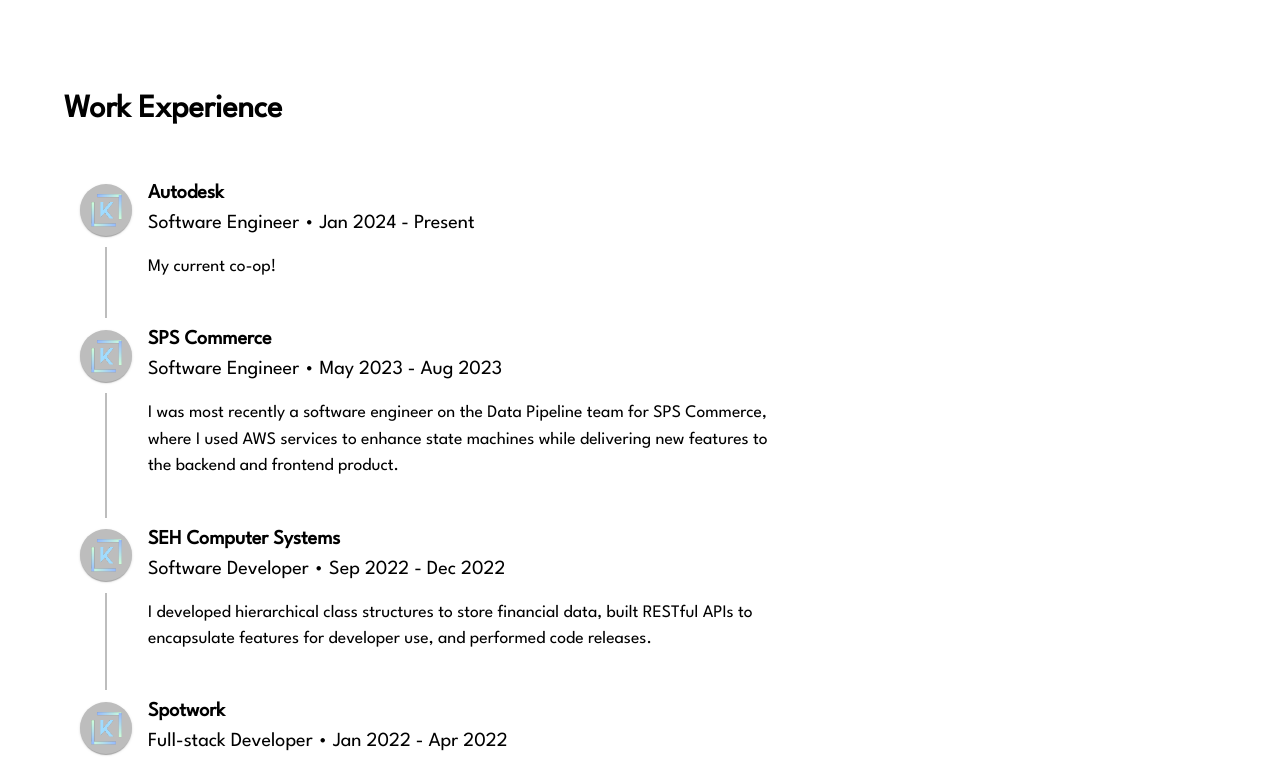
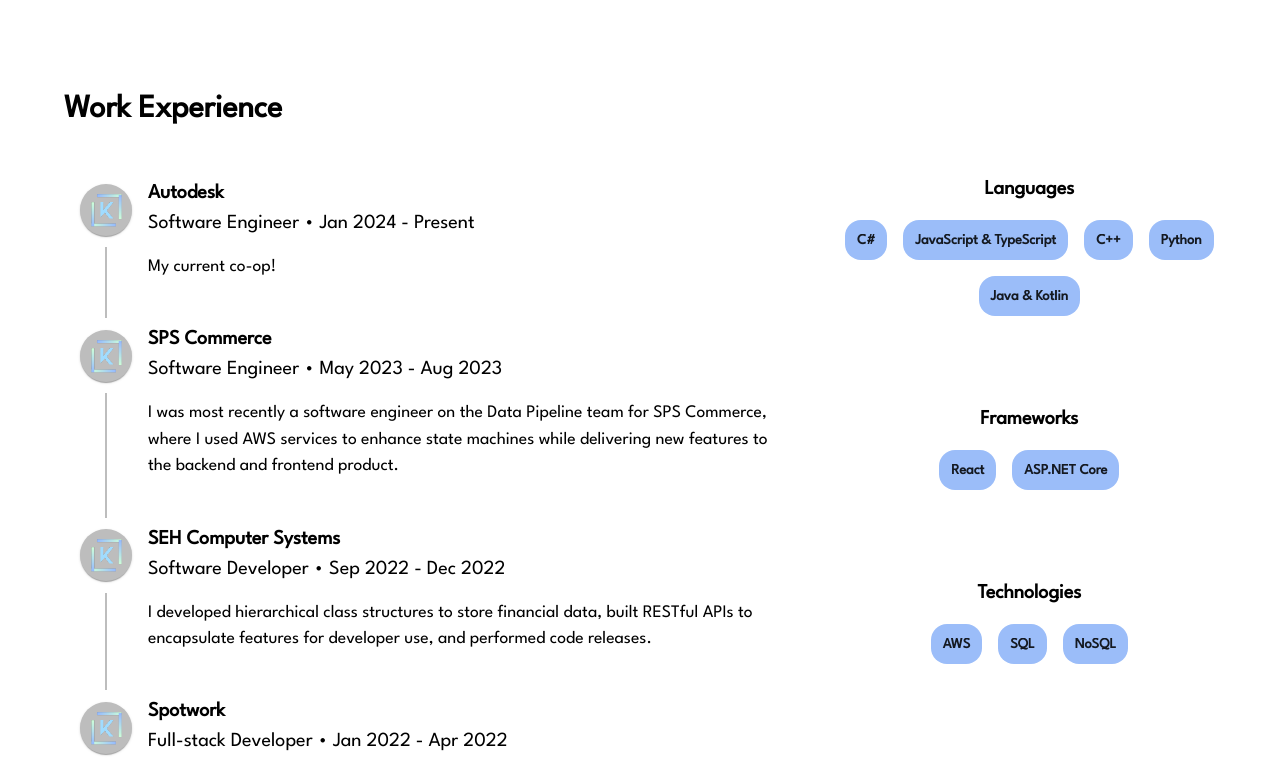
Before and after one commit to kevinhu12/kevinhu12.github.io, a React (Create React App) app: page / in a window 1280 px wide. Shown: the part 520-1283 px from the top of the page. Built offline with nearby package versions, Linux system fonts and the light colour scheme.

Commit message:
added skills section

```diff
--- a/src/pages/workExperience/WorkExperience.js
+++ b/src/pages/workExperience/WorkExperience.js
@@ -1,9 +1,10 @@
-import Box from '@mui/material/Box';
 import CenterBox from '../../shared/CenterBox';
+import Chip from '@mui/material/Chip';
 import CustomIcon from '../../shared/CustomIcon';
 import Grid from '@mui/material/Grid';
 import Section from '../../shared/Section';
 import SectionHeader from '../../shared/SectionHeader';
+import Stack from '@mui/material/Stack';
 import Timeline from '@mui/lab/Timeline';
 import TimelineItem, { timelineItemClasses } from '@mui/lab/TimelineItem';
 import TimelineSeparator from '@mui/lab/TimelineSeparator';
@@ -11,11 +12,9 @@
 import TimelineContent from '@mui/lab/TimelineContent';
 import TimelineDot from '@mui/lab/TimelineDot';
 import Text from '../../shared/Text';
-import Typography from '@mui/material/Typography';
 import { useTheme } from '@mui/material/styles';
-import WorkExperienceRow from './WorkExperienceRow';
 
-import { workExperience } from '../../utils/constants';
+import { skills, workExperience } from '../../utils/constants';
 
 const WorkExperience = ({
 
@@ -29,8 +28,9 @@
                 <Grid item xs={12}>
                     <SectionHeader>Work Experience</SectionHeader>
                 </Grid>
+
+                {/* Work Timeline */}
                 <Grid item xs={8}>
-                        {/* <WorkExperienceRow /> */}
                     <Timeline
                         sx={{ [`& .${timelineItemClasses.root}:before`]: { flex: 0, padding: 0 } }}
                     >
@@ -53,7 +53,39 @@
                         ))}
                     </Timeline>
                 </Grid>
-                <Grid item xs={4} />
+
+                {/* Skills and Languages */}
+                <Grid item xs={4}>
+                    {skills.map((skill) => (
+                        <>
+                            <CenterBox>
+                                <Text bold={true} paddingTop='1.5rem'>{skill.category}</Text>
+                            </CenterBox>
+                            <Stack
+                                direction='row'
+                                spacing={2}
+                                useFlexGap
+                                flexWrap='wrap'
+                                justifyContent='center'
+                                sx={{ paddingTop: '1rem', paddingBottom: '4rem' }}
+                            >
+                                {skill.items.map((item) => (
+                                    <Chip
+                                        color='info'
+                                        label={item}
+                                        sx={{
+                                            height: theme.chip.height,
+                                            fontSize: theme.chip.fontSize,
+                                            fontWeight: theme.chip.fontWeight
+                                        }}
+                                    />
+                                ))}
+                            </Stack>
+                        </>
+                    ))}
+
+
+                </Grid>
             </Grid>
         </Section>
     )
--- a/src/pages/workExperience/WorkExperienceRow.js
+++ /dev/null
@@ -1,32 +0,0 @@
-import Avatar from '@mui/material/Avatar';
-import CenterBox from '../../shared/CenterBox';
-import Grid from '@mui/material/Grid';
-import Typography from '@mui/material/Typography';
-import avatar from '../../assets/logo.png';
-
-const WorkExperienceRow = ({
-    theme
-}) => {
-
-    return (
-        <Grid container>
-            <Grid item xs={2}>
-                <CenterBox>
-                    <Avatar
-                        variant='rounded'
-                        alt='Kevin Hu Avatar'
-                        src={avatar}
-                        sx={{ width: 100, height: 100, border: '0.2rem solid #000000' }}
-                    />
-                </CenterBox>
-            </Grid>
-            <Grid item xs={1} />
-            <Grid item xs={9}>
-                <Typography sx={{ fontWeight: 'bold' }}>Test Company</Typography>
-                <Typography>test text</Typography>
-            </Grid>
-        </Grid>
-    )
-}
-
-export default WorkExperienceRow;
--- a/src/theme.js
+++ b/src/theme.js
@@ -6,11 +6,17 @@
     },
     palette: {
         primary: { main: '#000000' },
-        secondary: { main: '#ffffff' }
+        secondary: { main: '#ffffff' },
+        info: { main: '#9bbdf9' }
     },
     sectionSpacing: 100,
     gridSpacing: 2,
-    customIconDimensions: '2.5rem'
+    customIconDimensions: '2.5rem',
+    chip: {
+        height: 40,
+        fontSize: '0.9rem',
+        fontWeight: 'bold'
+    }
 });
 
 export default theme;
--- a/src/utils/constants.js
+++ b/src/utils/constants.js
@@ -37,3 +37,32 @@
         description: 'I started my career writing automated tests and performing QA testing for Iotum.'
     }
 ];
+
+export const skills = [
+    {
+        category: 'Languages',
+        items: [
+            'C#',
+            'JavaScript & TypeScript',
+            'C++',
+            'Python',
+            'Java & Kotlin'
+        ]
+    },
+    {
+        category: 'Frameworks',
+        items: [
+            'React',
+            'ASP.NET Core'
+        ]
+    },
+    {
+        category: 'Technologies',
+        items: [
+            'AWS',
+            'SQL',
+            'NoSQL'
+        ]
+    }
+
+];
```
Lines whose indentation alone changed are shown as unchanged.
